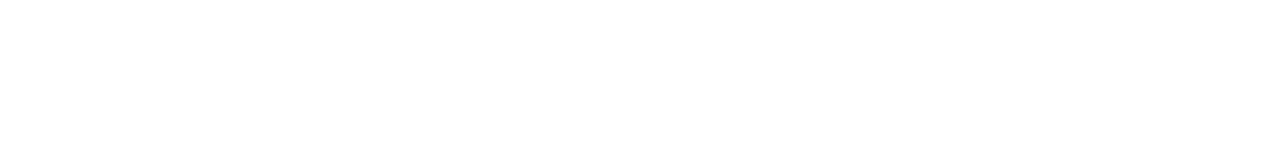
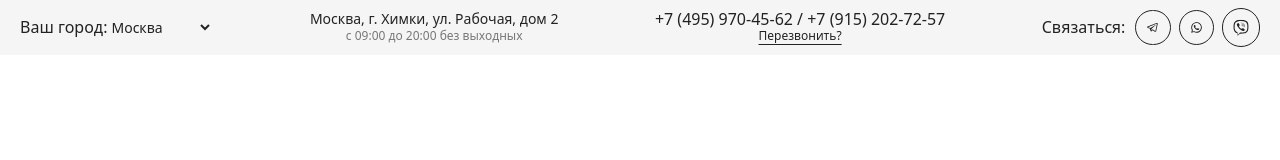
Before and after one commit to mryaxyobek/grandlesmarket, a website: page contacts.html in a window 1280 px wide. Drawn offline with Linux system fonts and the light colour scheme.

Commit message:
added top section

```diff
--- a/contacts.html
+++ b/contacts.html
@@ -13,6 +13,69 @@
 
 <body class="font-sans text-base font-medium text-br-black-222 leading-4">
 
+    <!-- top  -->
+
+    <section class="bg-grey-F5F5F5 py-2">
+        <div class="flex site-container font-normal justify-between items-center text-sm leading-14">
+            <!-- item 1  -->
+            <div class=" flex items-center">
+                <p>Ваш город:</p>
+                <select name="country" class="bg-transparent">
+                    <option selected disabled value="moskva">Москва</option>
+                    <option value="moskva">Москва</option>
+                    <option value="aprelevka">Апрелевка</option>
+                    <option value="bronsi">Бронницы</option>
+                    <option value="vidnoe">Видное</option>
+                    <option value="volokamsk">Волокамск</option>
+                    <option value="voskresensk">Воскресенск</option>
+                    <option value="vidnoe">Видное</option>
+                    <option value="aprelevka">Апрелевка</option>
+                    <option value="bronsi">Бронницы</option>
+                    <option value="moskva">Москва</option>
+                    <option value="aprelevka">Апрелевка</option>
+                    <option value="bronsi">Бронницы</option>
+                    <option value="vidnoe">Видное</option>
+                    <option value="volokamsk">Волокамск</option>
+                    <option value="voskresensk">Воскресенск</option>
+                    <option value="vidnoe">Видное</option>
+                    <option value="aprelevka">Апрелевка</option>
+                    <option value="bronsi">Бронницы</option>
+                </select>
+            </div>
+            <!-- item 2  -->
+            <div>
+                <address class="not-italic mb-1">Москва, г. Химки, ул. Рабочая, дом 2</address>
+                <p class="text-xs leading-3 text-br-grey-777 text-center">с 09:00 до 20:00 без выходных</p>
+            </div>
+            <!-- item 3  -->
+            <div class="flex flex-col items-center font-medium">
+                <p class="mb-1 leading-14 text-base">+7 (495) 970-45-62 / +7 (915) 202-72-57</p>
+                <a href="#" class="text-xs leading-3 text-center underline underline-offset-4">Перезвонить?</a>
+            </div>
+            <!-- item 4  -->
+            <div class="flex items-center">
+                <p class="mr-2.5">Связаться:</p>
+                <ul class="flex items-center space-x-2">
+                    <li>
+                        <a href="#" class="flex justify-center items-center rounded-full border border-black-222 p-2.5">
+                            <img src="./images/telegram-logo.svg" height="12.26" width="13.65" alt="telegram-logo">
+                        </a>
+                    </li>
+                    <li>
+                        <a href="#" class="flex justify-center items-center rounded-full border border-black-222 p-2.5">
+                            <img src="./images/whatsapp-logo.svg" height="13.13" width="13.2" alt="whatsapp-logo">
+                        </a>
+                    </li>
+                    <li>
+                        <a href="#" class="flex justify-center items-center rounded-full border border-black-222 p-2.5">
+                            <img src="./images/viber-logo.svg" height="15.03" width="15.84" alt="viber-logo">
+                        </a>
+                    </li>
+                </ul>
+            </div>
+        </div>
+    </section>
+
 </body>
 
 </html>
```
